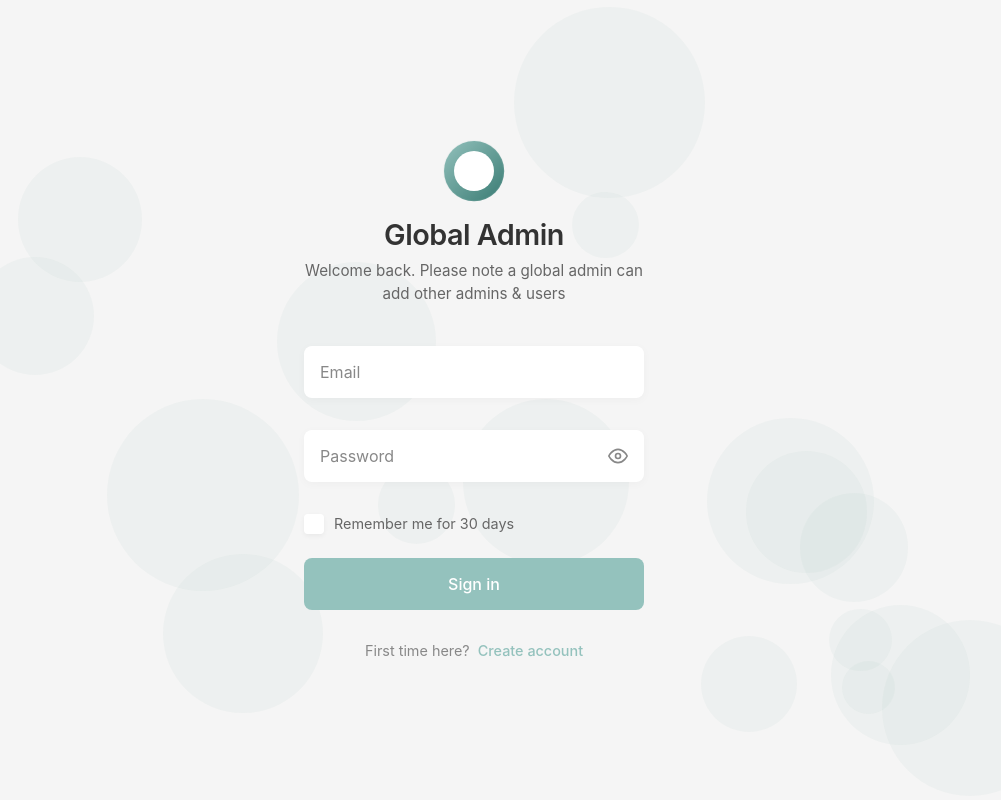
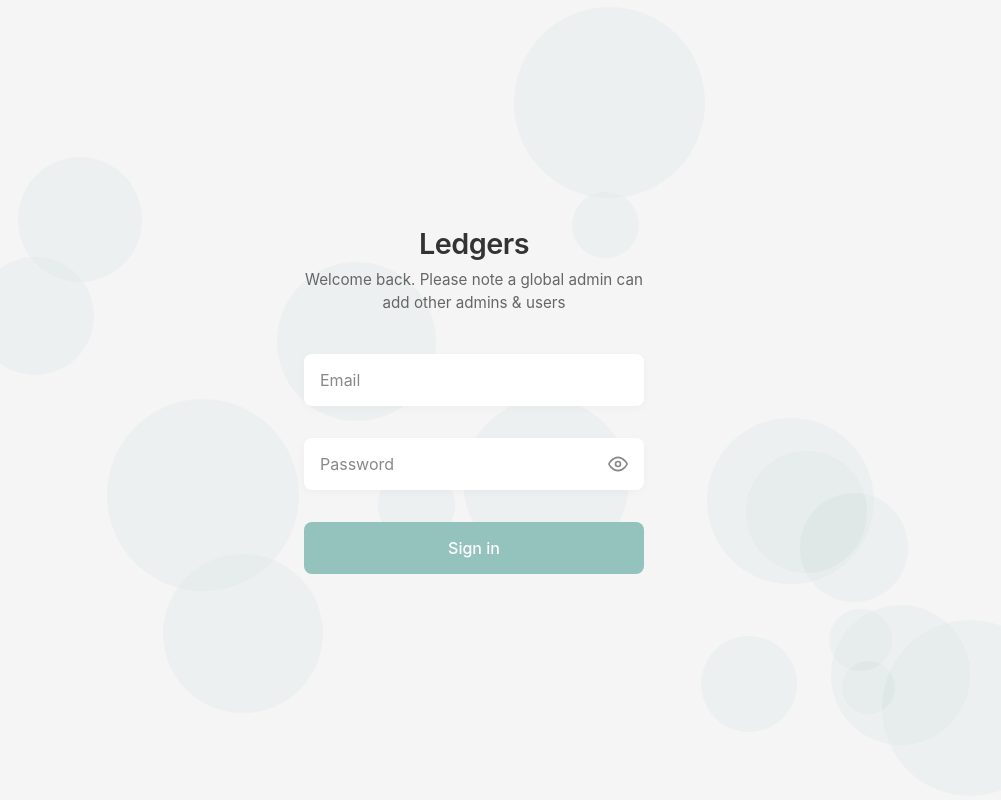
Before and after one commit to mwchben/ledgers, a Flask app: page /login in a window 1280 px wide. Shown: the whole page, without its empty margins (166-1167 px from the left). Run offline with Flask 3, Linux system fonts and the light colour scheme.

Commit message:
uniform layout

```diff
--- a/static/login.css
+++ b/static/login.css
@@ -36,38 +36,6 @@ body {
   margin-bottom: 2.5rem;
   text-align: center;
   animation: fadeIn 1s ease;
-}
-
-.logo {
-  position: relative;
-  width: 60px;
-  height: 60px;
-  margin: 0 auto 1rem;
-}
-
-.circle {
-  position: absolute;
-  border-radius: 50%;
-  transition: var(--transition);
-}
-
-.circle-1 {
-  width: 60px;
-  height: 60px;
-  background: linear-gradient(
-    135deg,
-    var(--accent-color) 0%,
-    var(--dark-accent) 100%
-  );
-  animation: pulse 6s infinite alternate;
-}
-
-.circle-2 {
-  width: 40px;
-  height: 40px;
-  background: white;
-  top: 10px;
-  left: 10px;
 }
 
 h1 {
--- a/static/main.css
+++ b/static/main.css
@@ -118,12 +118,12 @@ html, body {
   display: block;
   margin: 0 auto;
   width: 50px;
+  text-decoration: none;
   border-radius: 2px;
 }
 
 .container .drawer .menu a.active {
-  background: var(--dark-accent);
-  animation: 0.3s ease-out 0s 1 fadeIn;
+  color: var(--dark-accent);
 }
 
 .container .drawer .menu a:hover {
@@ -212,7 +212,7 @@ html, body {
   margin: 0;
   padding: 0;
   box-sizing: border-box;
-  font-weight: 200;
+  font-weight: 700;
 }
 
 .container .content .page .grid {
--- a/templates/dashboard.html
+++ b/templates/dashboard.html
@@ -17,7 +17,7 @@
       <a data-dialog="logout" href="#">Logout</a>
     </div>
 
-    <span class="credits">Admin panel</span>
+    <span class="credits">ledgers v1.1.0</span>
   </div>
 
   <div class="content">
--- a/templates/login.html
+++ b/templates/login.html
@@ -9,11 +9,7 @@
 
   <div class="container">
     <div class="brand">
-      <div class="logo">
-        <div class="circle circle-1"></div>
-        <div class="circle circle-2"></div>
-      </div>
-      <h1>Global Admin</h1>
+      <h1>Ledgers</h1>
       <p>Welcome back. Please note a global admin can add other admins & users </p>
     </div>
 
@@ -36,18 +32,18 @@
         <div class="error-message" id="password-error">Password must be at least 6 characters</div>
       </div>
 
-      <div class="remember-me">
+      <!-- <div class="remember-me">
         <input type="checkbox" id="remember">
         <span class="checkbox"></span>
         <label for="remember">Remember me for 30 days</label>
-      </div>
+      </div> -->
 
       <button type="submit" class="btn btn-primary" id="login-btn">Sign in</button>
     </form>
 
-    <div class="alternative">
+    <!-- <div class="alternative">
       First time here?<a href="#">Create account</a>
-    </div>
+    </div> -->
   </div>
 
   <div class="success-animation" id="success-animation">
```
